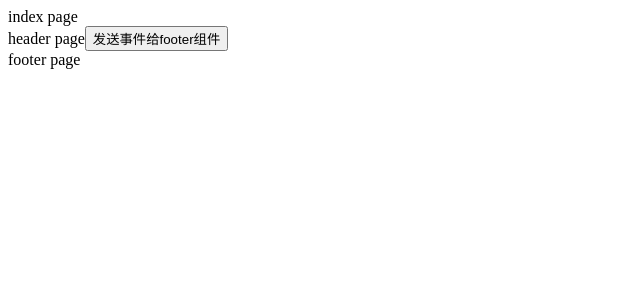
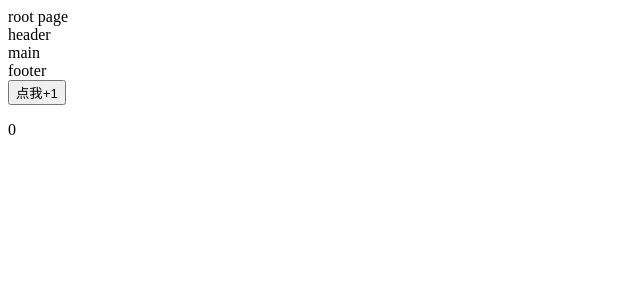
Before and after one commit to testcara/lean_react, a React (Create React App) app in the folder project_learning/react-demo/: page / in a window 1280 px wide. Shown: the top 300 px of the page, without its empty margins (0-640 px from the left). Built offline with nearby package versions, Linux system fonts and the light colour scheme.

Commit message:
performance for render

```diff
--- a/project_learning/react-demo/src/index.js
+++ b/project_learning/react-demo/src/index.js
@@ -1,12 +1,16 @@
 import React from 'react';
 import ReactDOM from 'react-dom/client';
 // import App from './App';
-import Index from './broEvents';
+// import Index from './broEvents';
+import Root from './repeatRender/root';
+// import Functionroot from './repeatRender/functionRoot';
 
 const root = ReactDOM.createRoot(document.getElementById('root'));
 root.render(
   <React.StrictMode>
     {/* <App /> */}
-    <Index />
+    {/* <Index /> */}
+    <Root />
+    {/* <Functionroot /> */}
   </React.StrictMode>
 );
--- /dev/null
+++ b/project_learning/react-demo/src/repeatRender/functionRoot.js
@@ -0,0 +1,56 @@
+import React, { Component } from 'react'
+
+export class Functionroot extends Component {
+    state = {
+        num: 0
+    }
+
+    onClick = () => {
+        this.setState({
+            num: this.state.num  +1
+        })
+    }
+    render() {
+        console.log('root 组件渲染了')
+        return (
+            <div>
+                root page
+                <Header />
+                <Main />
+                <Footer />
+                <button onClick={this.onClick}>点我+1</button>
+                <p>{ this.state.num }</p>
+            </div>
+        )
+    }
+}
+
+function Header()  {
+    console.log('header 组件渲染了')
+    return (
+        <div>
+            header
+        </div>
+    )
+}
+
+
+function Main() {
+    console.log('main 组件渲染了')
+    return (
+        <div>
+            main
+        </div>
+    )
+}
+
+function Footer() {
+    console.log('footer 组件渲染了')
+    return (
+        <div>
+            footer
+        </div>
+    )
+}
+
+export default Functionroot
--- /dev/null
+++ b/project_learning/react-demo/src/repeatRender/root.js
@@ -0,0 +1,61 @@
+import React, { Component } from 'react'
+
+export class Root extends Component {
+    state = {
+        num: 0
+    }
+
+    onClick = () => {
+        this.setState({
+            num: this.state.num  +1
+        })
+    }
+    render() {
+        console.log('root 组件渲染了')
+        return (
+            <div>
+                root page
+                <Header />
+                <Main />
+                <Footer />
+                <button onClick={this.onClick}>点我+1</button>
+                <p>{ this.state.num }</p>
+            </div>
+        )
+    }
+}
+
+class Header extends Component {
+    render() {
+        console.log('header 组件渲染了')
+        return (
+            <div>
+                header
+            </div>
+        )
+    }
+}
+
+class Main extends Component {
+    render() {
+        console.log('main 组件渲染了')
+        return (
+            <div>
+                main
+            </div>
+        )
+    }
+}
+
+class Footer extends Component {
+    render() {
+        console.log('footer 组件渲染了')
+        return (
+            <div>
+                footer
+            </div>
+        )
+    }
+}
+
+export default Root
```
